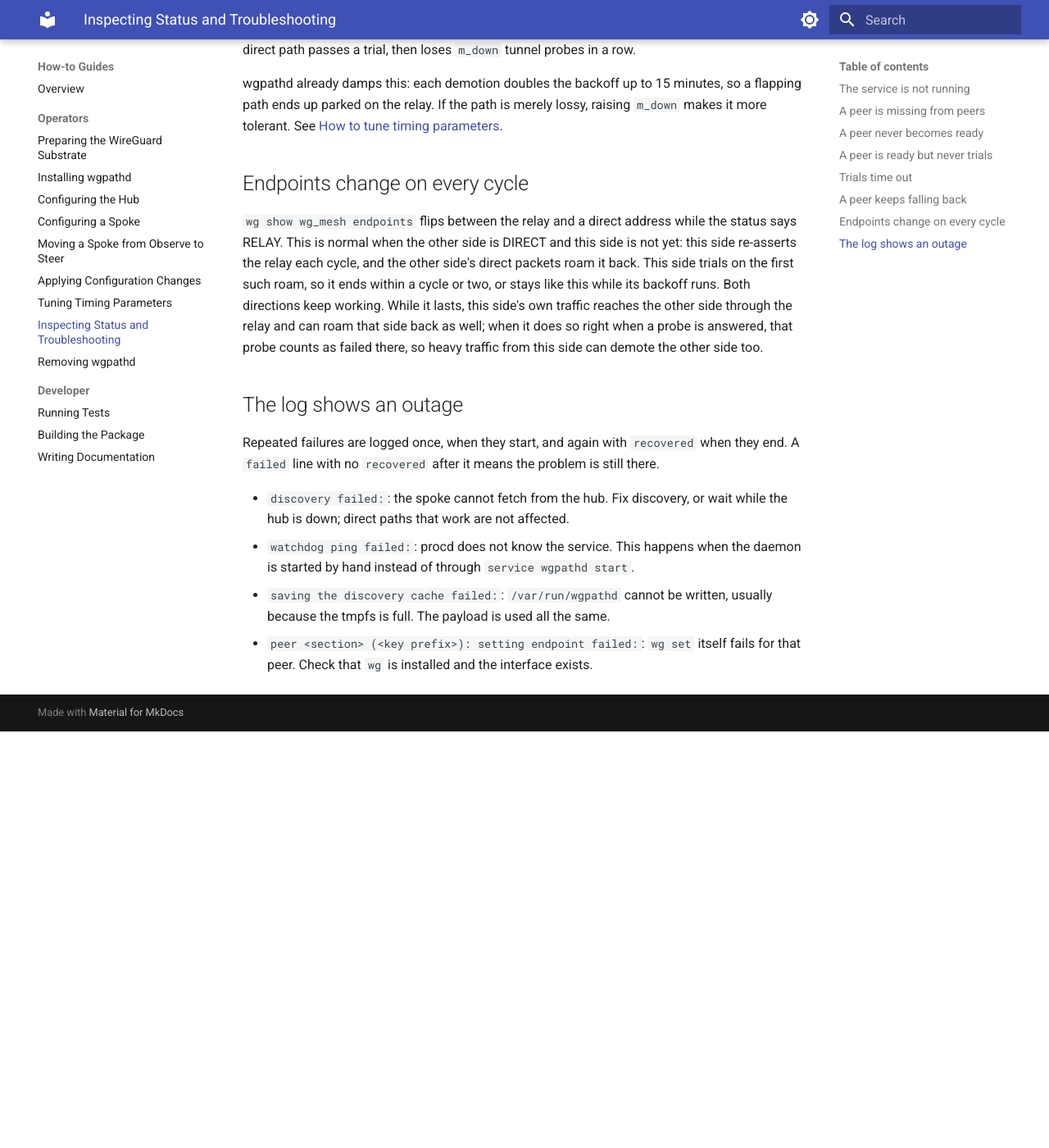
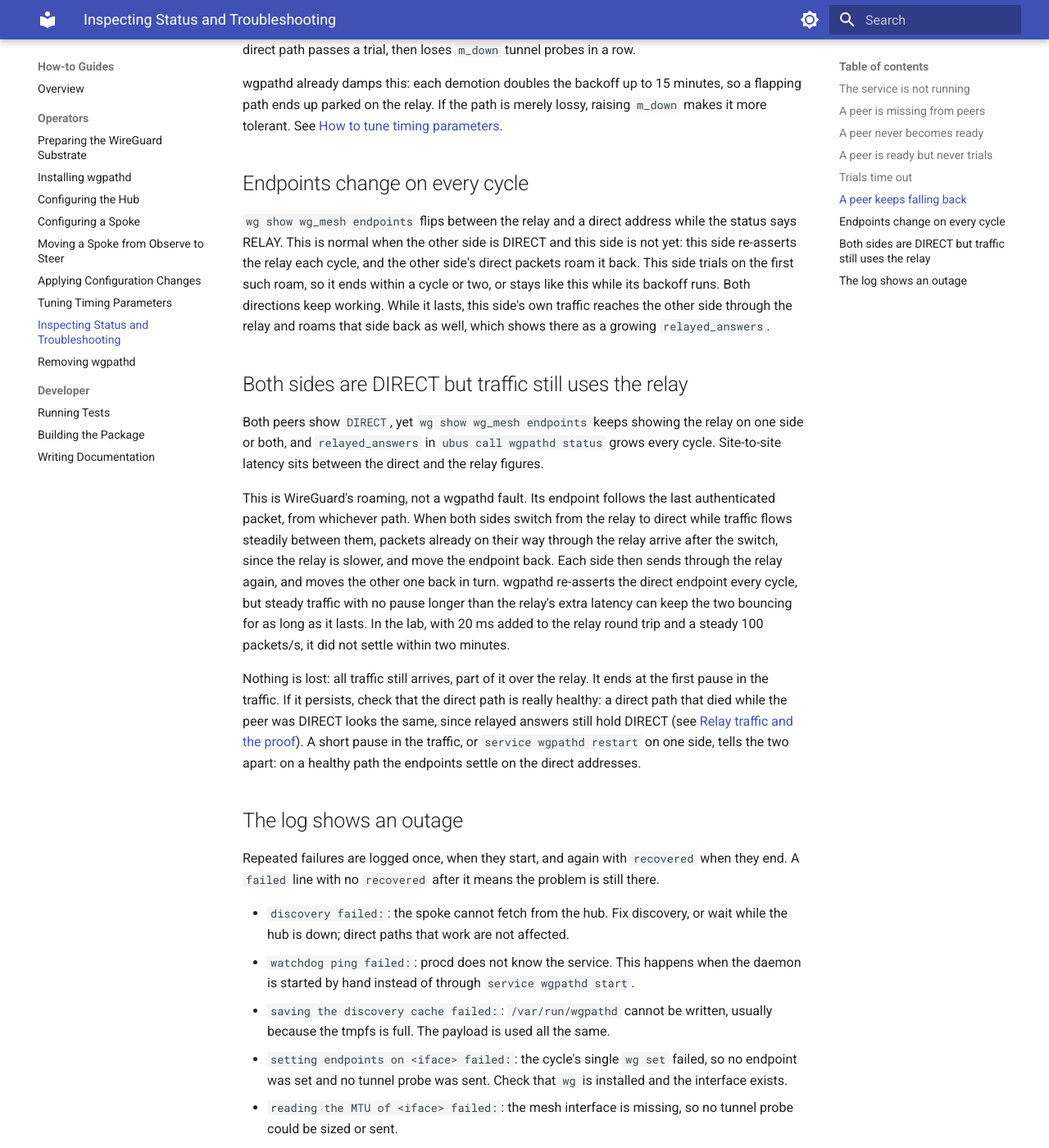
Before and after one commit to m00qek/wgpathd, an MkDocs documentation site: the page built from docs/how-to/troubleshoot.md, in a window 1280 px wide and 1400 px high, scrolled down 2951 px. Shown: the whole window at 82% size. Built offline with MkDocs 1.6.1 and Material for MkDocs 9.7.7, drawn with Linux system fonts in a browser that asks for light colours; before the commit the page ends 3843 px from its top, so only the background shows below that; some of the changed text lies outside the part shown.

Commit message:
Docs: the relay/direct ping-pong under steady traffic; current log lines in the troubleshooting guide

```diff
--- a/docs/how-to/troubleshoot.md
+++ b/docs/how-to/troubleshoot.md
@@ -74,7 +74,15 @@ wgpathd already damps this: each demotion doubles the backoff up to 15 minutes,
 
 ## Endpoints change on every cycle
 
-`wg show wg_mesh endpoints` flips between the relay and a direct address while the status says RELAY. This is normal when the other side is DIRECT and this side is not yet: this side re-asserts the relay each cycle, and the other side's direct packets roam it back. This side trials on the first such roam, so it ends within a cycle or two, or stays like this while its backoff runs. Both directions keep working. While it lasts, this side's own traffic reaches the other side through the relay and can roam that side back as well; when it does so right when a probe is answered, that probe counts as failed there, so heavy traffic from this side can demote the other side too.
+`wg show wg_mesh endpoints` flips between the relay and a direct address while the status says RELAY. This is normal when the other side is DIRECT and this side is not yet: this side re-asserts the relay each cycle, and the other side's direct packets roam it back. This side trials on the first such roam, so it ends within a cycle or two, or stays like this while its backoff runs. Both directions keep working. While it lasts, this side's own traffic reaches the other side through the relay and roams that side back as well, which shows there as a growing `relayed_answers`.
+
+## Both sides are DIRECT but traffic still uses the relay
+
+Both peers show `DIRECT`, yet `wg show wg_mesh endpoints` keeps showing the relay on one side or both, and `relayed_answers` in `ubus call wgpathd status` grows every cycle. Site-to-site latency sits between the direct and the relay figures.
+
+This is WireGuard's roaming, not a wgpathd fault. Its endpoint follows the last authenticated packet, from whichever path. When both sides switch from the relay to direct while traffic flows steadily between them, packets already on their way through the relay arrive after the switch, since the relay is slower, and move the endpoint back. Each side then sends through the relay again, and moves the other one back in turn. wgpathd re-asserts the direct endpoint every cycle, but steady traffic with no pause longer than the relay's extra latency can keep the two bouncing for as long as it lasts. In the lab, with 20 ms added to the relay round trip and a steady 100 packets/s, it did not settle within two minutes.
+
+Nothing is lost: all traffic still arrives, part of it over the relay. It ends at the first pause in the traffic. If it persists, check that the direct path is really healthy: a direct path that died while the peer was DIRECT looks the same, since relayed answers still hold DIRECT (see [Relay traffic and the proof](../explanation/state-machine.md#relay-traffic-and-the-proof)). A short pause in the traffic, or `service wgpathd restart` on one side, tells the two apart: on a healthy path the endpoints settle on the direct addresses.
 
 ## The log shows an outage
 
@@ -83,4 +91,6 @@ Repeated failures are logged once, when they start, and again with `recovered` w
 - `discovery failed:`: the spoke cannot fetch from the hub. Fix discovery, or wait while the hub is down; direct paths that work are not affected.
 - `watchdog ping failed:`: procd does not know the service. This happens when the daemon is started by hand instead of through `service wgpathd start`.
 - `saving the discovery cache failed:`: `/var/run/wgpathd` cannot be written, usually because the tmpfs is full. The payload is used all the same.
-- `peer <section> (<key prefix>): setting endpoint failed:`: `wg set` itself fails for that peer. Check that `wg` is installed and the interface exists.
+- `setting endpoints on <iface> failed:`: the cycle's single `wg set` failed, so no endpoint was set and no tunnel probe was sent. Check that `wg` is installed and the interface exists.
+- `reading the MTU of <iface> failed:`: the mesh interface is missing, so no tunnel probe could be sized or sent.
+- `sending probes failed:`: a probe could not be sent, for example because the mesh interface was being recreated or a probe did not fit the route's MTU.
```
